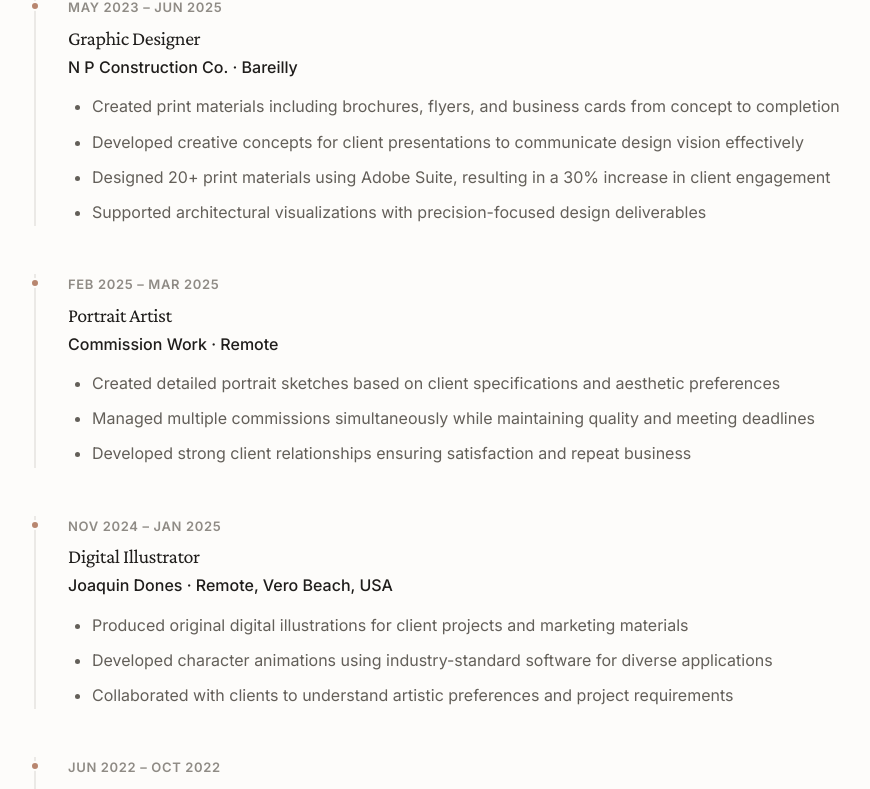
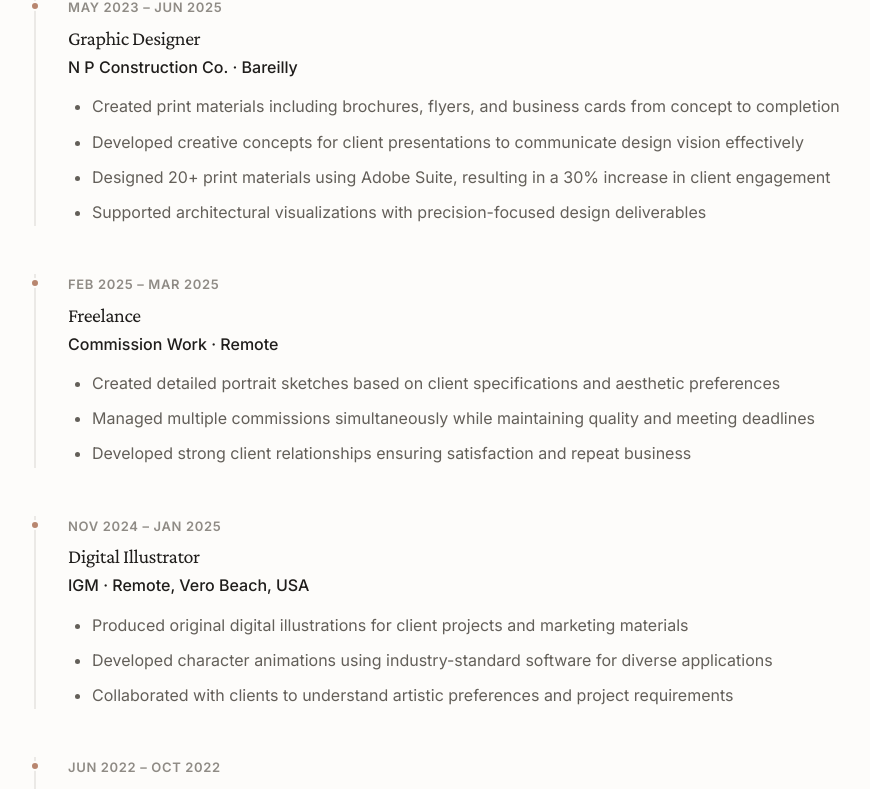
Before and after one commit to Chitraakaash/Vibe-coding-portfolio, a plain HTML site: page resume.html in a window 1280 px wide. Shown: the part 559-1348 px from the top of the page, without its empty margins (156-1026 px from the left). Drawn offline with nearby package versions, Linux system fonts and the light colour scheme.

Commit message:
resume.html

```diff
--- a/resume.html
+++ b/resume.html
@@ -51,7 +51,7 @@
 
             <div class="timeline-item">
                 <span class="timeline-date">Feb 2025 – Mar 2025</span>
-                <h3>Portrait Artist</h3>
+                <h3>Freelance</h3>
                 <p style="color: var(--text-primary); margin-bottom: 0.5rem; font-weight: 500;">Commission Work · Remote</p>
                 <ul>
                     <li>Created detailed portrait sketches based on client specifications and aesthetic preferences</li>
@@ -63,7 +63,7 @@
             <div class="timeline-item">
                 <span class="timeline-date">Nov 2024 – Jan 2025</span>
                 <h3>Digital Illustrator</h3>
-                <p style="color: var(--text-primary); margin-bottom: 0.5rem; font-weight: 500;">Joaquin Dones · Remote, Vero Beach, USA</p>
+                <p style="color: var(--text-primary); margin-bottom: 0.5rem; font-weight: 500;">IGM · Remote, Vero Beach, USA</p>
                 <ul>
                     <li>Produced original digital illustrations for client projects and marketing materials</li>
                     <li>Developed character animations using industry-standard software for diverse applications</li>
```
